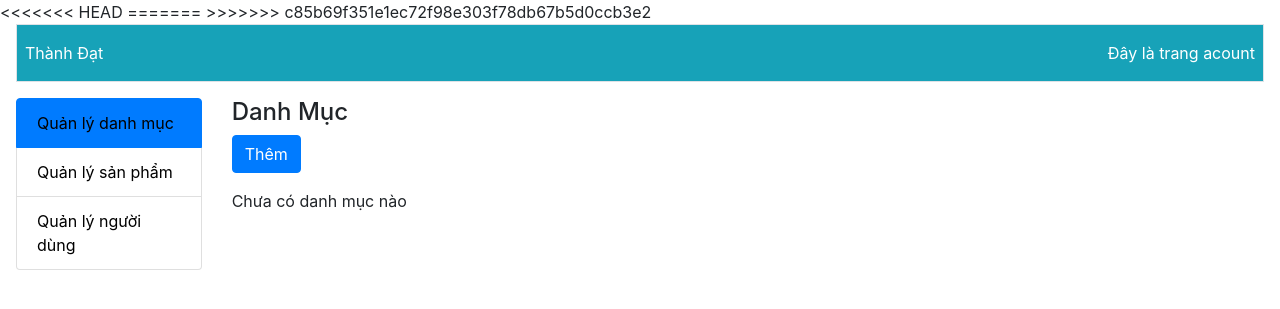
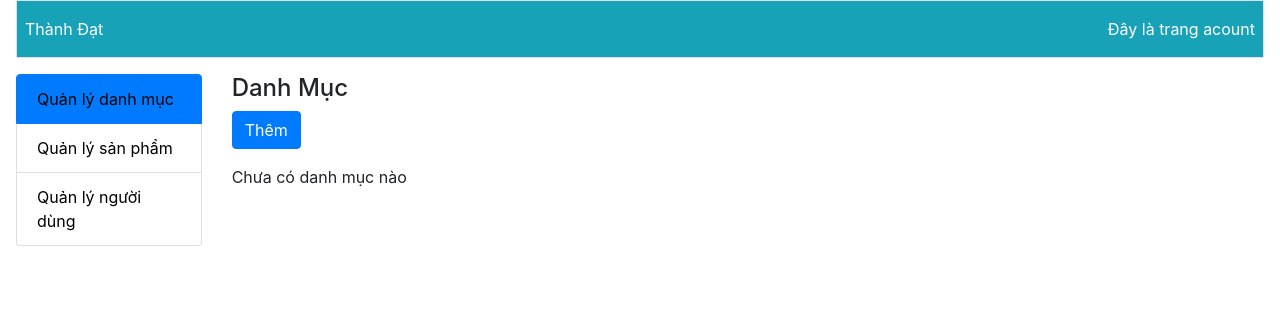
Before and after one commit to thanhdat17102000/shopdatabase, a PHP site: page /admin in a window 1280 px wide. Shown: the top 309 px of the page. Run offline with PHP 8.4, Linux system fonts and the light colour scheme; data that the repository does not hold is empty; some libraries are stand-ins or nearby versions.

Commit message:
thanhdat1

```diff
--- a/admin/index.php
+++ b/admin/index.php
@@ -20,10 +20,7 @@
                 color : black;
             }
         </style>
-<<<<<<< HEAD
-=======
     <link rel="stylesheet" href="https://cdnjs.cloudflare.com/ajax/libs/font-awesome/6.1.1/css/all.min.css">
->>>>>>> c85b69f351e1ec72f98e303f78db67b5d0ccb3e2
     <link rel="stylesheet" href="<?=$action?>.css">
 </head>
 
--- a/admin/product.php
+++ b/admin/product.php
@@ -42,6 +42,7 @@
                 echo "Sorry, your file was not uploaded.";
             // if everything is ok, try to upload file
             } else {
+
                 $target_file = $target_dir . $id . '.' . $imageFileType;
                 if (move_uploaded_file($_FILES["image"]["tmp_name"], $target_file)) {
                     echo $id . '.' . $imageFileType;
--- a/admin/user.php
+++ b/admin/user.php
@@ -1,6 +1,3 @@
-<<<<<<< HEAD
-User
-=======
 <?php
     $dataUser=getAllUser();
 ?>
@@ -34,4 +31,3 @@ User
         <?php endforeach ?>
     </tbody>
 </table>
->>>>>>> c85b69f351e1ec72f98e303f78db67b5d0ccb3e2
```
Also changed, not shown: uploads/product/1655307833.jpg (added).
